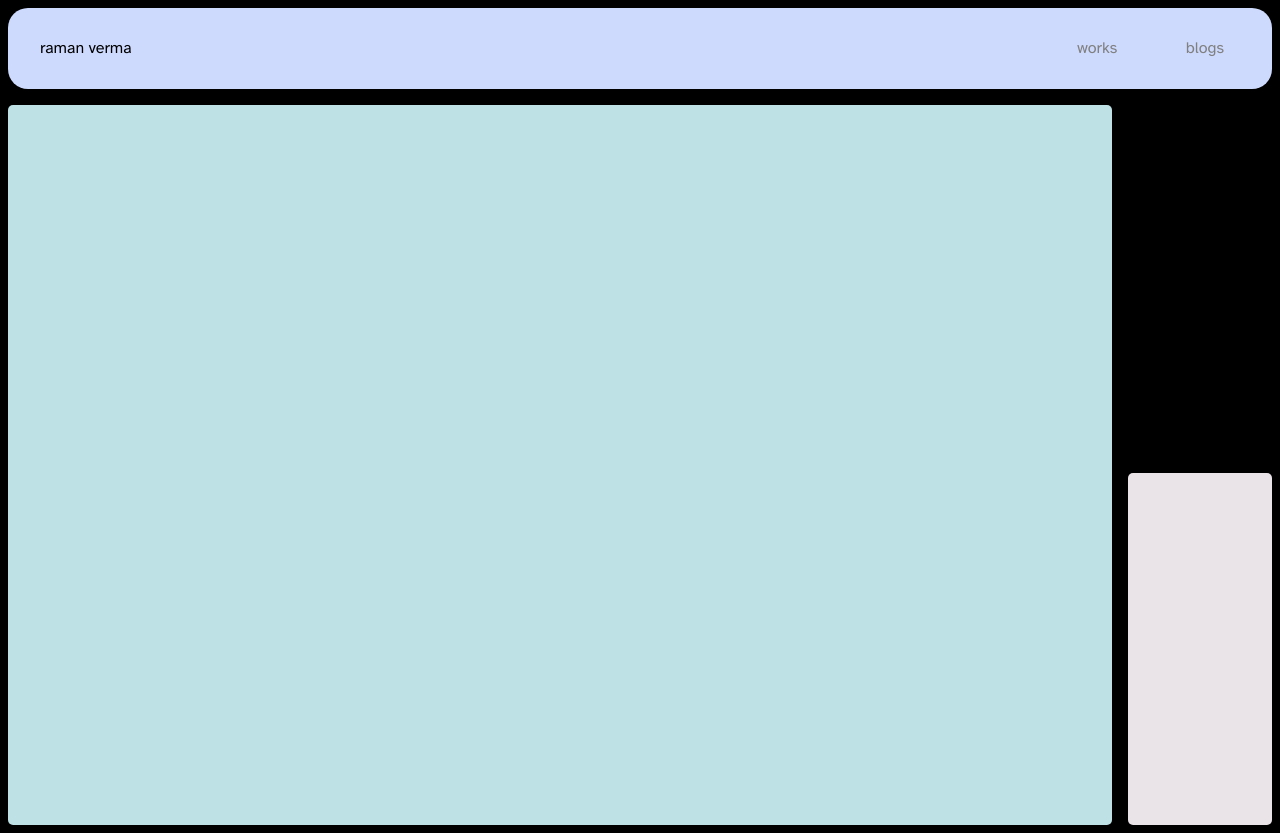
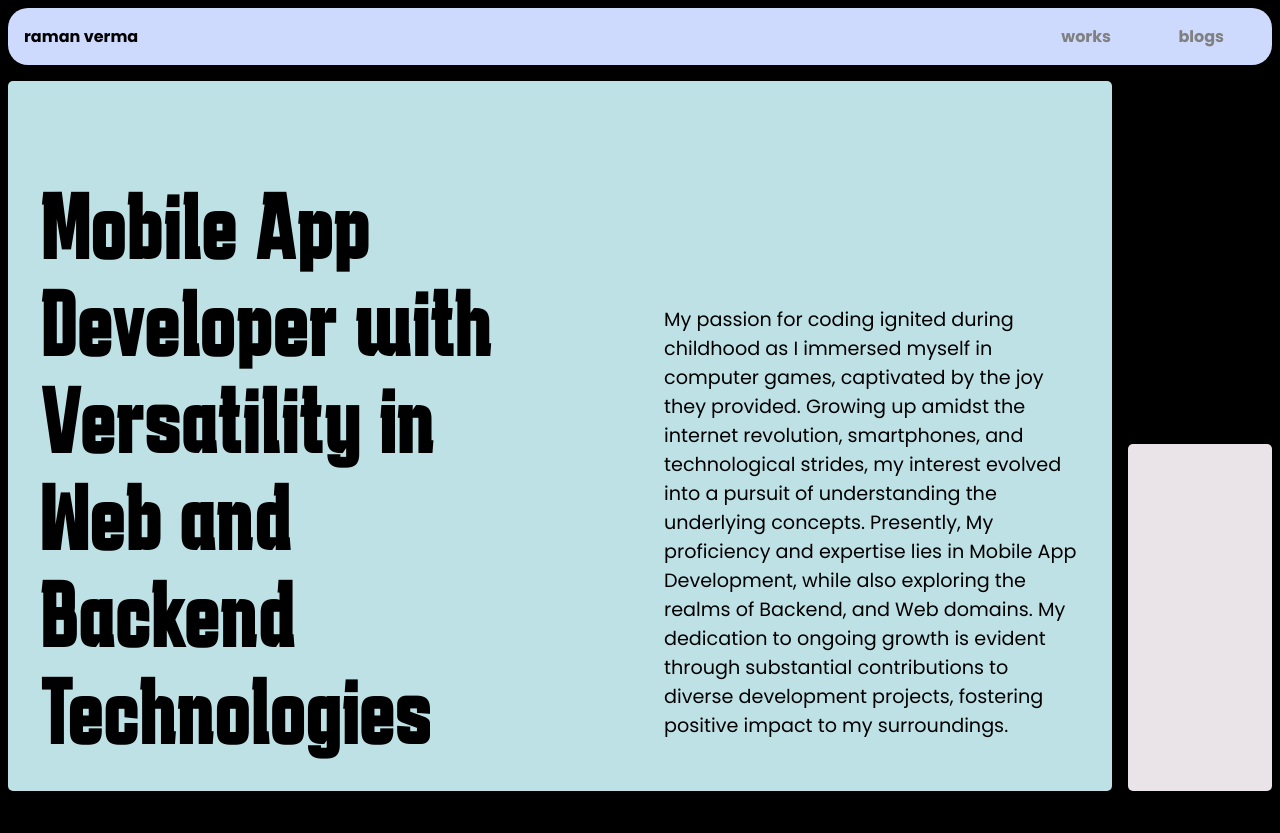
Before and after one commit to maranix/website, an Astro site: page / in a window 1280 px wide. After the commit the page ends 800 px from the top, so only its background shows below. Built offline with nearby package versions, Linux system fonts and the light colour scheme; Astro itself is replaced by a stand-in of ours.

Commit message:
index: add content in intro bento

```diff
--- a/src/components/BaseHead.astro
+++ b/src/components/BaseHead.astro
@@ -23,16 +23,23 @@
 <!-- Font preloads -->
 <link
   rel="preload"
-  href="/fonts/atkinson-regular.woff"
+  href="/fonts/Karantina-Bold.ttf"
   as="font"
-  type="font/woff"
+  type="font/ttf"
   crossorigin
 />
 <link
   rel="preload"
-  href="/fonts/atkinson-bold.woff"
+  href="/fonts/Poppins-Bold.ttf"
   as="font"
-  type="font/woff"
+  type="font/ttf"
+  crossorigin
+/>
+<link
+  rel="preload"
+  href="/fonts/Poppins-Regular.ttf"
+  as="font"
+  type="font/ttf"
   crossorigin
 />
 
--- a/src/components/Header.astro
+++ b/src/components/Header.astro
@@ -3,8 +3,8 @@
 ---
 
 <header>
-  <nav class="box-row-sb">
-    <a href="#">raman verma</a>
+  <nav class="box-row-sb p-1rem">
+    <a href="/">raman verma</a>
     <div>
       <HeaderLink href="works" content="works" />
       <HeaderLink href="blogs" content="blogs" />
@@ -19,8 +19,9 @@
 
     border-radius: 20px;
 
-    padding: 1rem;
     margin-bottom: 1rem;
+
+    font-weight: bold;
   }
 
   .box-row-sb {
--- a/src/components/HeaderLink.astro
+++ b/src/components/HeaderLink.astro
@@ -9,7 +9,9 @@
 const isActive = Astro.url.pathname.split("/").at(1) === href;
 ---
 
-<a class=`${isActive ? "is-active" : "not-active"}` href={href}>{content}</a>
+<a class=`${isActive ? "is-active" : "not-active"} p-1rem` href={href}
+  >{content}</a
+>
 
 <style>
   a {
@@ -18,11 +20,9 @@
   .is-active {
     color: var(--text-color);
   }
-
   .not-active {
     color: var(--text-alt-color);
   }
-
   a:hover {
     color: var(--text-color);
   }
--- a/src/pages/index.astro
+++ b/src/pages/index.astro
@@ -10,10 +10,6 @@
   <head>
     <BaseHead title={SITE_TITLE} description={SITE_DESCRIPTION} />
     <style>
-      main {
-        height: 90svh;
-        width: 100%;
-      }
       .grid-main {
         display: grid;
         grid-template-columns: repeat(8, 1fr);
@@ -33,11 +29,11 @@
         grid-row: 4 / -1;
       }
       .bento-box-decoration {
-        padding: 1rem;
         border-radius: 5px;
       }
 
       #intro {
+        padding-top: 6rem;
         background-color: #bee1e6;
       }
       #nav-item {
@@ -46,12 +42,41 @@
       #social {
         background-color: #eae4e9;
       }
+
+      h1 {
+        width: 50%;
+        font-size: 7.5vw;
+      }
+
+      p {
+        width: 40%;
+
+        font-size: 1.5vw;
+      }
     </style>
   </head>
   <body>
     <Header title={SITE_TITLE} />
     <main class="grid-main">
-      <div id="intro" class="intro-grid bento-box-decoration"></div>
+      <div
+        id="intro"
+        class="intro-grid bento-box-decoration box-row-end-sb p-2rem"
+      >
+        <h1>
+          Mobile App Developer with Versatility in Web and Backend Technologies
+        </h1>
+        <p>
+          My passion for coding ignited during childhood as I immersed myself in
+          computer games, captivated by the joy they provided. Growing up amidst
+          the internet revolution, smartphones, and technological strides, my
+          interest evolved into a pursuit of understanding the underlying
+          concepts. Presently, My proficiency and expertise lies in Mobile App
+          Development, while also exploring the realms of Backend, and Web
+          domains. My dedication to ongoing growth is evident through
+          substantial contributions to diverse development projects, fostering
+          positive impact to my surroundings.
+        </p>
+      </div>
       <div id="social" class="social-grid bento-box-decoration"></div>
     </main>
     <Footer />
--- a/src/styles/global.css
+++ b/src/styles/global.css
@@ -10,21 +10,28 @@
   --text-alt-color: grey;
 }
 @font-face {
-  font-family: "Atkinson";
-  src: url("/fonts/atkinson-regular.woff") format("woff");
+  font-family: "Karantina";
+  src: url("/fonts/Karantina-Bold.ttf");
+  font-weight: 700;
+  font-style: normal;
+  font-display: swap;
+}
+@font-face {
+  font-family: "Poppins";
+  src: url("/fonts/Poppins-Bold.ttf");
+  font-weight: 700;
+  font-style: normal;
+  font-display: swap;
+}
+@font-face {
+  font-family: "Poppins";
+  src: url("/fonts/Poppins-Regular.ttf");
   font-weight: 400;
   font-style: normal;
   font-display: swap;
 }
-@font-face {
-  font-family: "Atkinson";
-  src: url("/fonts/atkinson-bold.woff") format("woff");
-  font-weight: 700;
-  font-style: normal;
-  font-display: swap;
-}
 body {
-  font-family: "Atkinson", sans-serif;
+  font-family: "Poppins", sans-serif;
   background: black;
 }
 main {
@@ -35,6 +42,26 @@
 a {
   color: var(--text-color);
   text-decoration: none;
+}
+h1,
+h2,
+h3,
+h4,
+h5,
+h6 {
+  font-family: "Karantina", Arial, Helvetica, sans-serif;
 
+  margin: 0;
+}
+.box-row-end-sb {
+  display: flex;
+  flex-direction: row;
+  justify-content: space-between;
+  align-items: end;
+}
+.p-1rem {
   padding: 1rem;
 }
+.p-2rem {
+  padding: 2rem;
+}
```
Also changed, not shown: public/fonts/Karantina-Bold.ttf (added), public/fonts/Poppins-Bold.ttf (added), public/fonts/Poppins-Regular.ttf (added), public/fonts/atkinson-bold.woff (deleted), public/fonts/atkinson-regular.woff (deleted).
